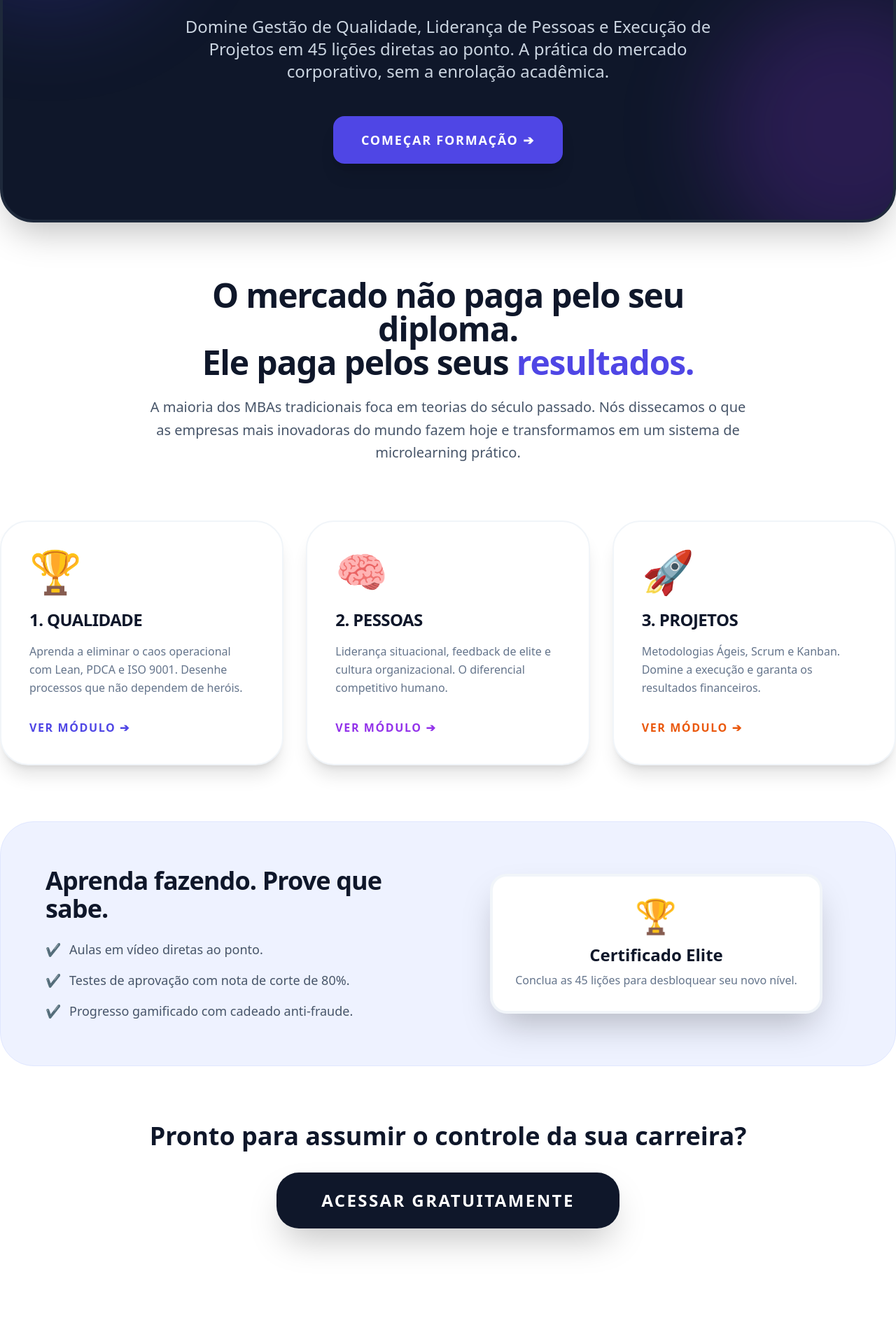
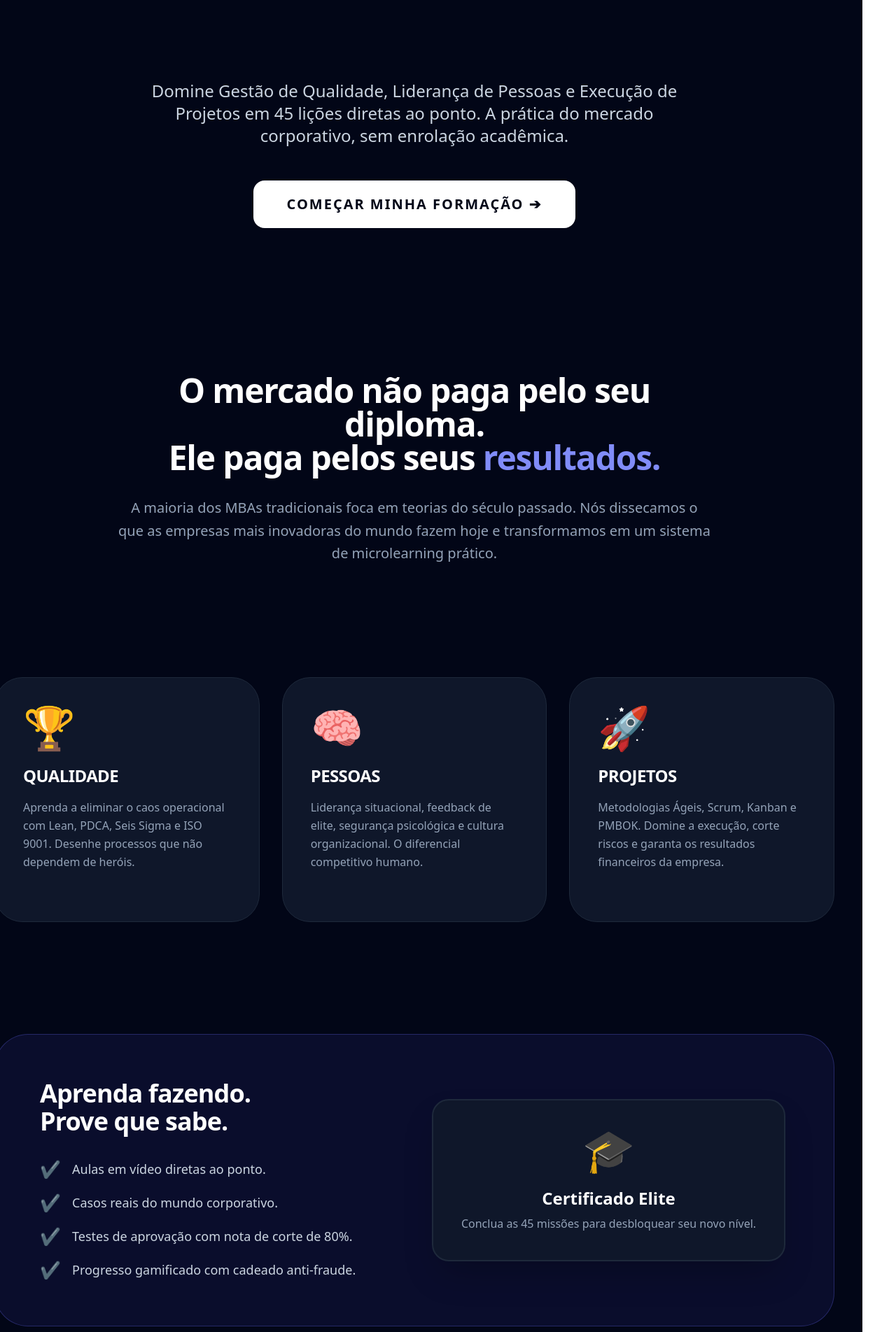
Before and after one commit to danub-io/mbalite, a Next.js app: page /mbalite/ in a window 1280 px wide. Shown: the part 276-2180 px from the top of the page at 70% size. Before the commit the page ends 2112 px from the top, so only its background shows below. Built offline with nearby package versions, Linux system fonts and the light colour scheme.

Commit message:
🚀 Design: Implementando a LP Premium enviada pelo aluno

```diff
--- a/pages/index.mdx
+++ b/pages/index.mdx
@@ -2,104 +2,113 @@
 title: MBA Lite - Acelere sua Carreira
 ---
 
-<div className="w-full font-sans -mt-8">
+{/* Escondemos o menu lateral apenas nesta página para ela parecer uma LP real */}
+<style>{`
+  aside { display: none !important; }
+  article { padding-top: 0 !important; }
+  nav { display: none !important; }
+`}</style>
 
-  {/* 1. HERO SECTION */}
-  <div className="bg-slate-900 rounded-[3rem] p-10 md:p-20 text-center shadow-2xl mb-20 relative overflow-hidden border-4 border-slate-800">
-    <div className="absolute top-[-10%] left-[-10%] w-96 h-96 bg-indigo-600/20 blur-3xl rounded-full"></div>
-    <div className="absolute bottom-[-10%] right-[-10%] w-96 h-96 bg-purple-600/20 blur-3xl rounded-full"></div>
+<div className="w-full font-sans bg-slate-950 text-white -mt-16 -mx-4 md:-mx-8 lg:-mx-12 px-4 overflow-x-hidden">
 
-    <div className="relative z-10">
-      <div className="inline-block bg-indigo-500/20 border border-indigo-500/50 text-indigo-300 font-bold px-4 py-2 rounded-full text-sm uppercase tracking-widest mb-8">
+  {/* NAVBAR (Adaptada do seu index.html) */}
+  <nav className="fixed w-full z-50 top-0 left-0 bg-slate-950/80 backdrop-blur-md border-b border-slate-800">
+    <div className="max-w-7xl mx-auto px-6 py-4 flex justify-between items-center">
+      <div className="text-3xl font-black tracking-tighter text-white">MBA<span className="text-indigo-500">Lite.</span></div>
+      <div className="flex gap-4 items-center">
+        <a href="/mbalite/central" className="bg-indigo-600 hover:bg-indigo-700 text-white font-black text-sm py-3 px-8 rounded-full transition-all uppercase tracking-widest shadow-[0_0_20px_-5px_rgba(79,70,229,0.5)]">
+          Fazer Login
+        </a>
+      </div>
+    </div>
+  </nav>
+
+  {/* HERO SECTION (Seu design do index.html) */}
+  <header className="relative pt-40 pb-32 px-6 max-w-7xl mx-auto text-center">
+    <div className="absolute top-20 left-1/2 -translate-x-1/2 w-[800px] h-[400px] bg-indigo-600/20 blur-[120px] rounded-full -z-10"></div>
+
+    <div className="inline-block bg-indigo-500/20 border border-indigo-500/50 text-indigo-300 font-bold px-5 py-2 rounded-full text-sm uppercase tracking-widest mb-8">
       🚀 O Novo Padrão de Ensino
     </div>
-      <h1 className="text-5xl md:text-7xl font-black text-white tracking-tighter mb-8 leading-tight">
+    <h1 className="text-6xl md:text-8xl font-black tracking-tighter mb-8 leading-tight text-white">
       Aprenda a Liderar. <br/>
       <span className="text-transparent bg-clip-text bg-gradient-to-r from-indigo-400 via-purple-400 to-orange-400">
         Sem Burocracia.
       </span>
     </h1>
     <div className="text-xl md:text-2xl text-slate-300 max-w-3xl mx-auto mb-12 font-medium leading-relaxed">
-        Domine Gestão de Qualidade, Liderança de Pessoas e Execução de Projetos em 45 lições diretas ao ponto. A prática do mercado corporativo, sem a enrolação acadêmica.
+      Domine Gestão de Qualidade, Liderança de Pessoas e Execução de Projetos em 45 lições diretas ao ponto. A prática do mercado corporativo, sem enrolação acadêmica.
     </div>
 
-      <div className="flex flex-col sm:flex-row gap-4 justify-center items-center">
-        <a href="/mbalite/central" className="bg-indigo-600 text-white font-black text-lg py-5 px-10 rounded-2xl shadow-xl hover:scale-105 transition-all uppercase tracking-widest">
-          Começar Formação ➔
+    <a href="/mbalite/central" className="inline-block bg-white text-slate-950 font-black text-xl py-5 px-12 rounded-2xl hover:scale-105 transition-transform uppercase tracking-widest">
+      Começar Minha Formação ➔
     </a>
+  </header>
+
+  {/* SEÇÃO O MERCADO (Seu design) */}
+  <section className="py-20 px-6 max-w-4xl mx-auto text-center">
+    <h2 className="text-4xl md:text-5xl font-black tracking-tight mb-8 text-white">
+      O mercado não paga pelo seu diploma. <br/> Ele paga pelos seus <span className="text-indigo-400">resultados.</span>
+    </h2>
+    <div className="text-xl text-slate-400 font-medium leading-relaxed">
+      A maioria dos MBAs tradicionais foca em teorias do século passado. Nós dissecamos o que as empresas mais inovadoras do mundo fazem hoje e transformamos em um sistema de microlearning prático.
+    </div>
+  </section>
+
+  {/* AS TRILHAS (Seu design) */}
+  <section className="py-20 px-6 max-w-7xl mx-auto">
+    <div className="grid grid-cols-1 md:grid-cols-3 gap-8">
+      <div className="bg-slate-900 p-10 rounded-[2.5rem] border border-slate-800 hover:border-indigo-500 transition-colors group">
+        <div className="text-6xl mb-6 group-hover:scale-110 transition-transform origin-left">🏆</div>
+        <h3 className="text-2xl font-black uppercase tracking-tight mb-4 text-white">Qualidade</h3>
+        <div className="text-slate-400 mb-8 font-medium leading-relaxed">
+          Aprenda a eliminar o caos operacional com Lean, PDCA, Seis Sigma e ISO 9001. Desenhe processos que não dependem de heróis.
+        </div>
+      </div>
+      <div className="bg-slate-900 p-10 rounded-[2.5rem] border border-slate-800 hover:border-purple-500 transition-colors group">
+        <div className="text-6xl mb-6 group-hover:scale-110 transition-transform origin-left">🧠</div>
+        <h3 className="text-2xl font-black uppercase tracking-tight mb-4 text-white">Pessoas</h3>
+        <div className="text-slate-400 mb-8 font-medium leading-relaxed">
+          Liderança situacional, feedback de elite, segurança psicológica e cultura organizacional. O diferencial competitivo humano.
+        </div>
+      </div>
+      <div className="bg-slate-900 p-10 rounded-[2.5rem] border border-slate-800 hover:border-orange-500 transition-colors group">
+        <div className="text-6xl mb-6 group-hover:scale-110 transition-transform origin-left">🚀</div>
+        <h3 className="text-2xl font-black uppercase tracking-tight mb-4 text-white">Projetos</h3>
+        <div className="text-slate-400 mb-8 font-medium leading-relaxed">
+          Metodologias Ágeis, Scrum, Kanban e PMBOK. Domine a execução, corte riscos e garanta os resultados financeiros da empresa.
         </div>
       </div>
     </div>
+  </section>
 
-  {/* 2. A DOR DO MERCADO */}
-  <div className="text-center max-w-4xl mx-auto mb-20 px-4">
-    <h2 className="text-3xl md:text-5xl font-black text-slate-900 dark:text-white tracking-tight mb-6">
-      O mercado não paga pelo seu diploma. <br/> Ele paga pelos seus <span className="text-indigo-600 dark:text-indigo-400">resultados.</span>
-    </h2>
-    <div className="text-xl text-slate-600 dark:text-slate-400 font-medium leading-relaxed">
-      A maioria dos MBAs tradicionais foca em teorias do século passado. Nós dissecamos o que as empresas mais inovadoras do mundo fazem hoje e transformamos em um sistema de microlearning prático.
-    </div>
-  </div>
-
-  {/* 3. A SOLUÇÃO (As 3 Trilhas) */}
-  <div className="grid grid-cols-1 md:grid-cols-3 gap-8 mb-20">
-    <div className="bg-white dark:bg-slate-900 p-10 rounded-[2.5rem] shadow-xl border-2 border-slate-100 dark:border-slate-800 hover:border-indigo-500 transition-colors group">
-      <div className="text-6xl mb-6 group-hover:scale-110 transition-transform origin-left">🏆</div>
-      <h3 className="text-2xl font-black text-slate-900 dark:text-white uppercase tracking-tight mb-4">1. Qualidade</h3>
-      <div className="text-slate-500 dark:text-slate-400 mb-8 font-medium leading-relaxed">
-        Aprenda a eliminar o caos operacional com Lean, PDCA e ISO 9001. Desenhe processos que não dependem de heróis.
-      </div>
-      <a href="/mbalite/qualidade/mentalidade" className="text-indigo-600 dark:text-indigo-400 font-black uppercase tracking-widest hover:underline">Ver Módulo ➔</a>
-    </div>
-
-    <div className="bg-white dark:bg-slate-900 p-10 rounded-[2.5rem] shadow-xl border-2 border-slate-100 dark:border-slate-800 hover:border-purple-500 transition-colors group">
-      <div className="text-6xl mb-6 group-hover:scale-110 transition-transform origin-left">🧠</div>
-      <h3 className="text-2xl font-black text-slate-900 dark:text-white uppercase tracking-tight mb-4">2. Pessoas</h3>
-      <div className="text-slate-500 dark:text-slate-400 mb-8 font-medium leading-relaxed">
-        Liderança situacional, feedback de elite e cultura organizacional. O diferencial competitivo humano.
-      </div>
-      <a href="/mbalite/pessoas/lideranca" className="text-purple-600 dark:text-purple-400 font-black uppercase tracking-widest hover:underline">Ver Módulo ➔</a>
-    </div>
-
-    <div className="bg-white dark:bg-slate-900 p-10 rounded-[2.5rem] shadow-xl border-2 border-slate-100 dark:border-slate-800 hover:border-orange-500 transition-colors group">
-      <div className="text-6xl mb-6 group-hover:scale-110 transition-transform origin-left">🚀</div>
-      <h3 className="text-2xl font-black text-slate-900 dark:text-white uppercase tracking-tight mb-4">3. Projetos</h3>
-      <div className="text-slate-500 dark:text-slate-400 mb-8 font-medium leading-relaxed">
-        Metodologias Ágeis, Scrum e Kanban. Domine a execução e garanta os resultados financeiros.
-      </div>
-      <a href="/mbalite/projetos/introducao" className="text-orange-600 dark:text-orange-400 font-black uppercase tracking-widest hover:underline">Ver Módulo ➔</a>
-    </div>
-  </div>
-
-  {/* 4. PROVA SOCIAL / METODOLOGIA */}
-  <div className="bg-indigo-50 dark:bg-indigo-900/10 border border-indigo-100 dark:border-indigo-900/30 rounded-[3rem] p-10 md:p-16 mb-20 flex flex-col md:flex-row items-center gap-10">
-    <div className="md:w-1/2">
-      <h2 className="text-3xl md:text-4xl font-black text-slate-900 dark:text-white tracking-tight mb-6">
-        Aprenda fazendo. Prove que sabe.
-      </h2>
-      <ul className="space-y-4 text-lg text-slate-600 dark:text-slate-400 font-medium list-none p-0">
-        <li className="flex items-center gap-3"><span className="text-indigo-600">✔</span> Aulas em vídeo diretas ao ponto.</li>
-        <li className="flex items-center gap-3"><span className="text-indigo-600">✔</span> Testes de aprovação com nota de corte de 80%.</li>
-        <li className="flex items-center gap-3"><span className="text-indigo-600">✔</span> Progresso gamificado com cadeado anti-fraude.</li>
+  {/* METODOLOGIA E CTA (Seu design) */}
+  <section className="py-20 px-6 max-w-7xl mx-auto">
+    <div className="bg-indigo-900/20 border border-indigo-500/30 rounded-[3rem] p-10 md:p-16 flex flex-col md:flex-row items-center gap-10">
+      <div className="md:w-1/2 text-left">
+        <h2 className="text-4xl font-black tracking-tight mb-8 text-white">Aprenda fazendo.<br/>Prove que sabe.</h2>
+        <ul className="space-y-4 text-lg text-slate-300 font-medium list-none p-0">
+          <li className="flex items-center gap-4"><span className="text-indigo-400 text-2xl">✔</span> Aulas em vídeo diretas ao ponto.</li>
+          <li className="flex items-center gap-4"><span className="text-indigo-400 text-2xl">✔</span> Casos reais do mundo corporativo.</li>
+          <li className="flex items-center gap-4"><span className="text-indigo-400 text-2xl">✔</span> Testes de aprovação com nota de corte de 80%.</li>
+          <li className="flex items-center gap-4"><span className="text-indigo-400 text-2xl">✔</span> Progresso gamificado com cadeado anti-fraude.</li>
         </ul>
       </div>
       <div className="md:w-1/2 flex justify-center">
-      <div className="bg-white dark:bg-slate-900 p-8 rounded-3xl shadow-2xl border-4 border-slate-100 dark:border-slate-800 text-center">
-        <div className="text-5xl mb-4">🏆</div>
-        <div className="text-2xl font-black text-slate-900 dark:text-white">Certificado Elite</div>
-        <div className="text-slate-500 mt-2 font-medium">Conclua as 45 lições para desbloquear seu novo nível.</div>
+        <div className="bg-slate-900 p-10 rounded-3xl border-2 border-slate-800 text-center shadow-2xl">
+          <div className="text-6xl mb-6">🎓</div>
+          <div className="text-2xl font-black mb-2 text-white">Certificado Elite</div>
+          <div className="text-slate-400 font-medium">Conclua as 45 missões para desbloquear seu novo nível.</div>
         </div>
       </div>
     </div>
+  </section>
 
-  {/* 5. CTA FINAL */}
-  <div className="text-center pb-20">
-    <h2 className="text-4xl font-black text-slate-900 dark:text-white mb-8">
-      Pronto para assumir o controle da sua carreira?
-    </h2>
-    <a href="/mbalite/central" className="inline-block bg-slate-900 dark:bg-slate-100 text-white dark:text-slate-900 font-black text-xl md:text-2xl py-6 px-16 rounded-[2rem] shadow-2xl hover:scale-105 transition-all uppercase tracking-widest">
-      Acessar Gratuitamente
+  <footer className="py-20 text-center border-t border-slate-900">
+    <h2 className="text-4xl font-black mb-10 text-white">Pronto para assumir o controle?</h2>
+    <a href="/mbalite/central" className="inline-block bg-indigo-600 text-white font-black text-xl py-6 px-16 rounded-[2rem] hover:scale-105 transition-transform uppercase tracking-widest shadow-2xl">
+      Criar Conta Grátis
     </a>
-  </div>
+  </footer>
 
 </div>
```
Lines whose indentation alone changed are shown as unchanged.
